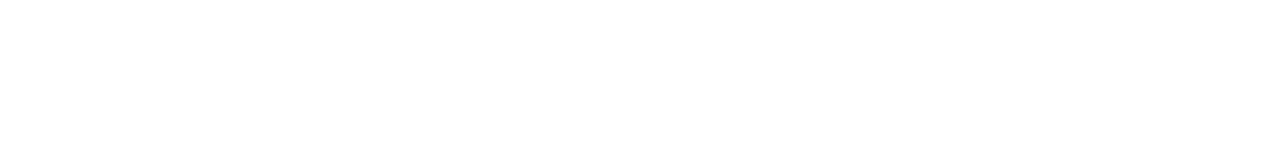
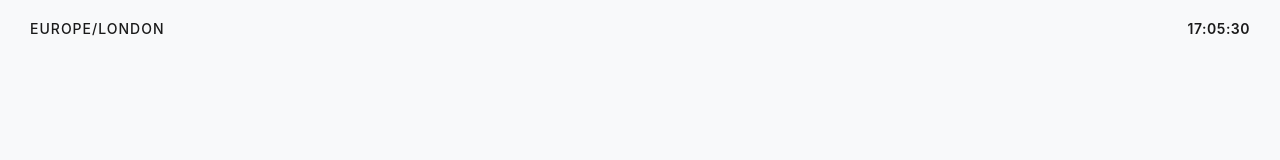
Before and after one commit to RJ7xx/resume, a plain HTML site: page index.html in a window 1280 px wide. Drawn offline with Linux system fonts and the light colour scheme.

Commit message:
Added my live timezone to the site

```diff
--- a/index.html
+++ b/index.html
@@ -33,12 +33,96 @@
             padding: 0;
             box-sizing: border-box;
         }
+
+        /* Hiding the scrollbar */
+        html {
+            scrollbar-width: none; /* Firefox */
+            -ms-overflow-style: none; /* Internet Explorer 10+ */
+        }
+
+        html::-webkit-scrollbar {
+            width: 0;
+            height: 0;
+            display: none; /* Chrome, Safari, Opera */
+        }
+
+        body {
+            font-family: 'Inter', -apple-system, BlinkMacSystemFont, 'Segoe UI', sans-serif;
+            background: #f8f9fa;
+            min-height: 100vh;
+            overflow-x: hidden;
+            scrollbar-width: none;
+            -ms-overflow-style: none;
+            position: relative;
+        }
+
+        body::-webkit-scrollbar {
+            display: none;
+        }
+
+        .top-bar {
+            position: fixed;
+            top: 0;
+            left: 0;
+            right: 0;
+            display: flex;
+            justify-content: space-between;
+            align-items: center;
+            padding: 20px 30px;
+            z-index: 1000;
+            font-family: 'Inter', sans-serif;
+            font-size: 14px;
+            font-weight: 500;
+            color: #1a1a1a;
+        }
+
+        .timezone {
+            letter-spacing: 1px;
+        }
+
+        .live-time {
+            font-weight: 600;
+            letter-spacing: 0.5px;
+        }
+
+        /* Responsive adjustments */
+        @media (max-width: 768px) {
+            .top-bar {
+                padding: 15px 20px;
+                font-size: 13px;
+            }
+        }
+
+        @media (max-width: 480px) {
+            .top-bar {
+                padding: 12px 15px;
+                font-size: 12px;
+            }
+        }
     </style>
 </head>
 <body>
-
+    <div class="top-bar">
+        <div class="timezone">EUROPE/LONDON</div>
+        <div class="live-time" id="time"></div>
+    </div>
 
     <script>
+        function updateTime() {
+            const now = new Date();
+            const time = new Intl.DateTimeFormat('en-GB', {
+                timeZone: 'Europe/London',
+                hour: '2-digit',
+                minute: '2-digit',
+                second: '2-digit',
+                hour12: false
+            }).format(now);
+
+            document.getElementById('time').textContent = time;
+        }
+
+        updateTime();
+        setInterval(updateTime, 1000);
     </script>
 </body>
 </html>
```
